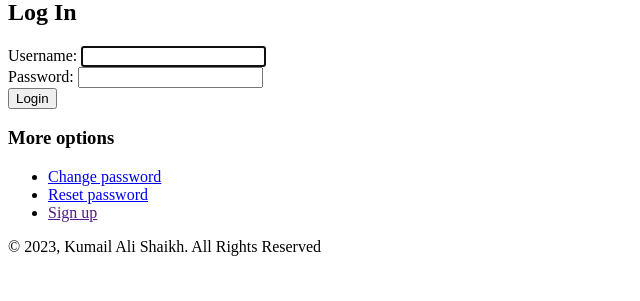
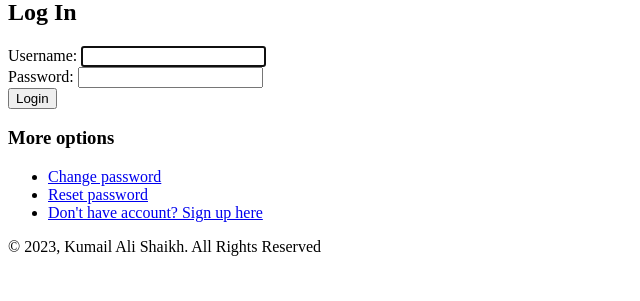
Before and after one commit to kumailalidev/django-projects, a Django app: page /accounts/login/ in a window 1280 px wide. Shown: the part 155-456 px from the top of the page, without its empty margins (0-640 px from the left). Run offline with Django 4.2, Linux system fonts and the light colour scheme.

Commit message:
p04-Updated login template, added signup link

```diff
--- a/04-Notes-App/notes/templates/registration/login.html
+++ b/04-Notes-App/notes/templates/registration/login.html
@@ -57,7 +57,7 @@
             <ul>
                 <li><a href="{% url 'password_change' %}">Change password</a></li>
                 <li><a href="{% url 'password_reset' %}">Reset password</a></li>
-                <li><a href="">Sign up</a></li>
+                <li><a href="{% url 'register' %}">Don't have account? Sign up here</a></li>
             </ul>
         </div>
     </div>
```
